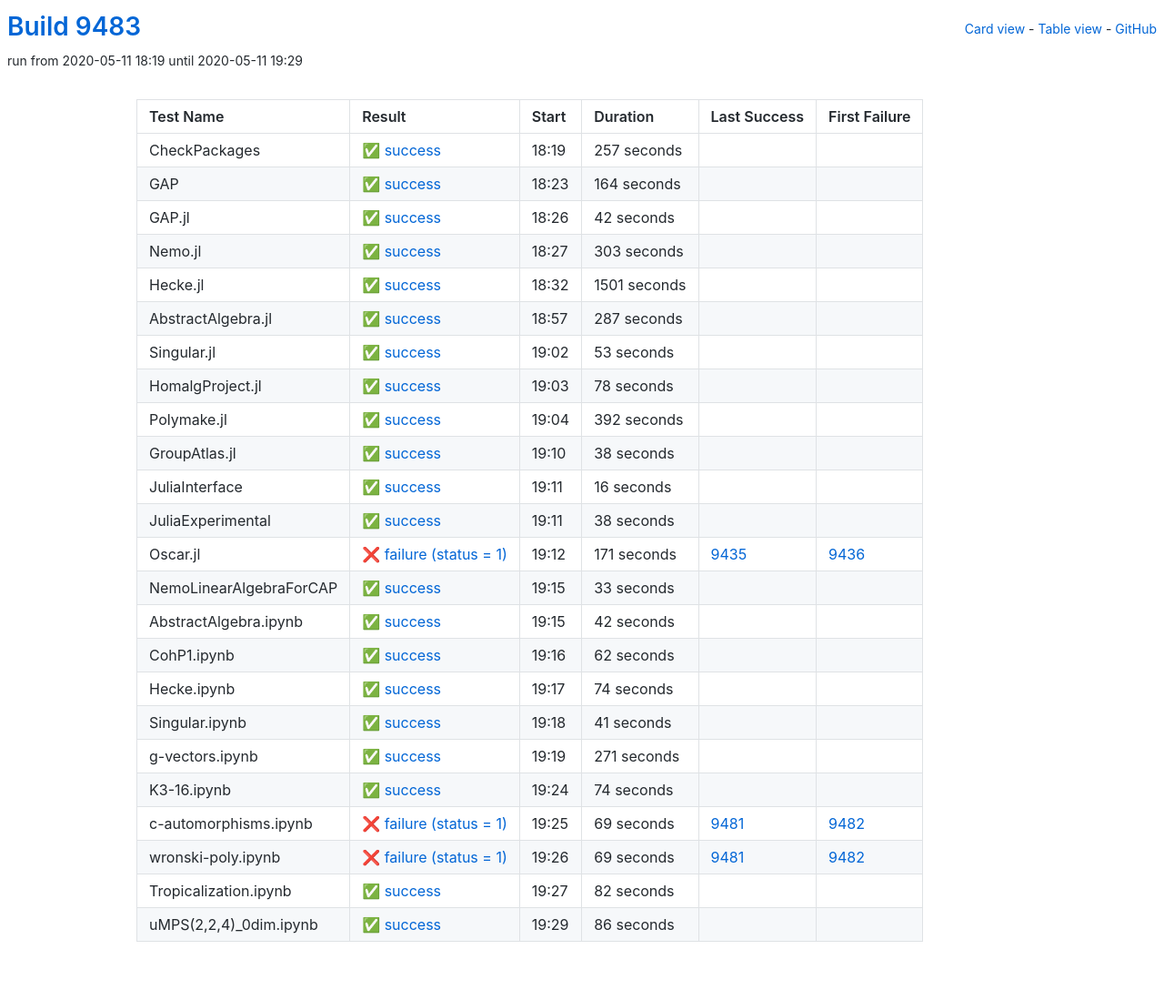
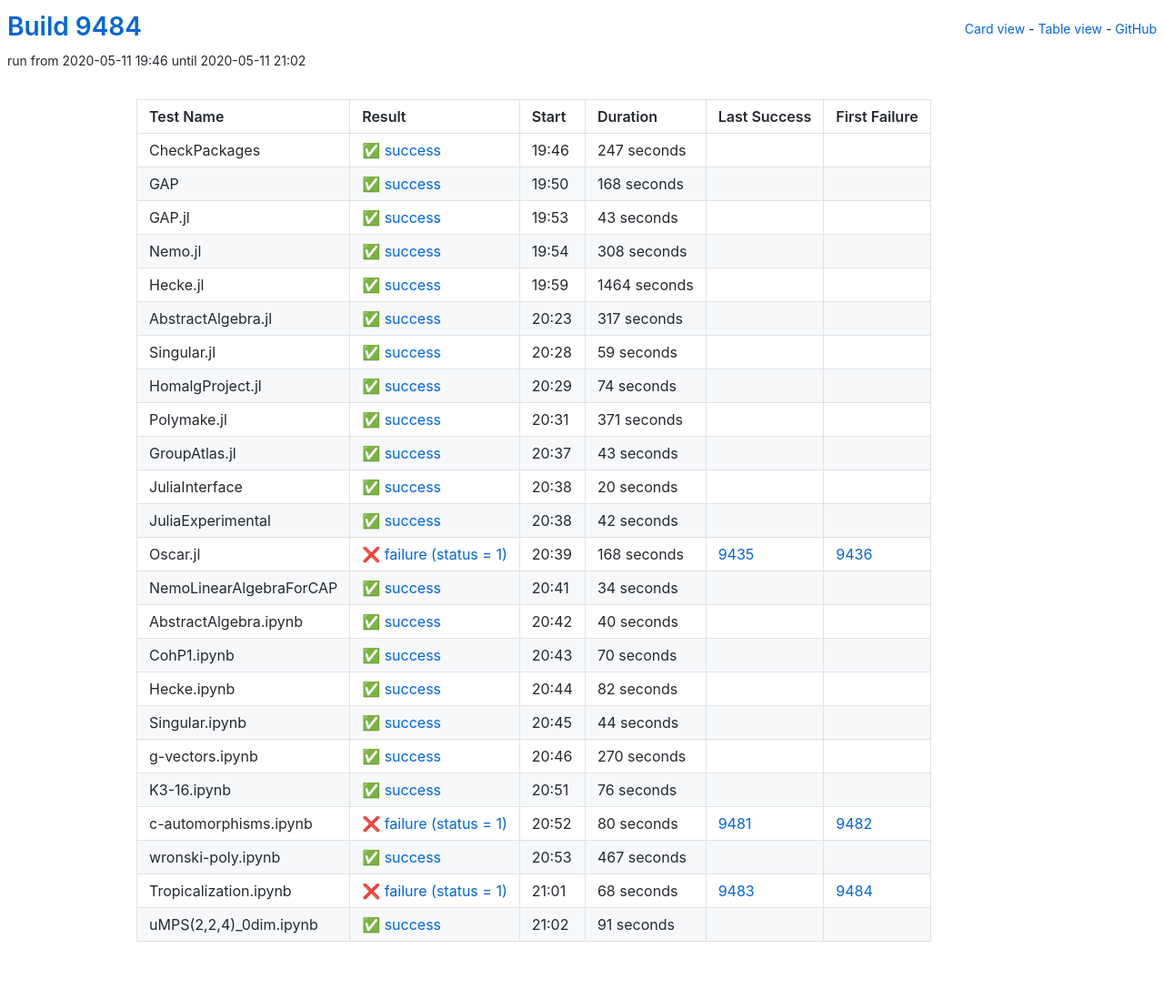
Before and after one commit to oscar-system/oscar-ci-status, a Jekyll site: the page built from table.html, in a window 1280 px wide. Shown: the whole page at 91% size. Built offline with Jekyll 4.4.1, drawn with Linux system fonts in a browser that asks for light colours.

Commit message:
Build 9484

```diff
--- a/_data/ci.yml
+++ b/_data/ci.yml
@@ -1,292 +1,292 @@
-build: 9483
-build_url: https://oscarci.mathematik.uni-kl.de/job/oscar/9483/
+build: 9484
+build_url: https://oscarci.mathematik.uni-kl.de/job/oscar/9484/
 job: oscar
 tests:
-- duration: 257
+- duration: 247
   exitcode: 0
   first_failure: false
   first_failure_url: null
   id: checkpackages
   last_success: false
   last_success_url: null
-  log: https://oscarci.mathematik.uni-kl.de/job/oscar/9483/artifact/logs/build-9483/CheckPackages.log
+  log: https://oscarci.mathematik.uni-kl.de/job/oscar/9484/artifact/logs/build-9484/CheckPackages.log
   name: CheckPackages
-  start: 2020-05-11 18:19
+  start: 2020-05-11 19:46
   status: success
   success: true
-- duration: 164
+- duration: 168
   exitcode: 0
   first_failure: false
   first_failure_url: null
   id: gap
   last_success: false
   last_success_url: null
-  log: https://oscarci.mathematik.uni-kl.de/job/oscar/9483/artifact/logs/build-9483/GAP.log
+  log: https://oscarci.mathematik.uni-kl.de/job/oscar/9484/artifact/logs/build-9484/GAP.log
   name: GAP
-  start: 2020-05-11 18:23
+  start: 2020-05-11 19:50
+  status: success
+  success: true
+- duration: 43
+  exitcode: 0
+  first_failure: false
+  first_failure_url: null
+  id: gap-jl
+  last_success: false
+  last_success_url: null
+  log: https://oscarci.mathematik.uni-kl.de/job/oscar/9484/artifact/logs/build-9484/GAP.jl.log
+  name: GAP.jl
+  start: 2020-05-11 19:53
+  status: success
+  success: true
+- duration: 308
+  exitcode: 0
+  first_failure: false
+  first_failure_url: null
+  id: nemo-jl
+  last_success: false
+  last_success_url: null
+  log: https://oscarci.mathematik.uni-kl.de/job/oscar/9484/artifact/logs/build-9484/Nemo.jl.log
+  name: Nemo.jl
+  start: 2020-05-11 19:54
+  status: success
+  success: true
+- duration: 1464
+  exitcode: 0
+  first_failure: false
+  first_failure_url: null
+  id: hecke-jl
+  last_success: false
+  last_success_url: null
+  log: https://oscarci.mathematik.uni-kl.de/job/oscar/9484/artifact/logs/build-9484/Hecke.jl.log
+  name: Hecke.jl
+  start: 2020-05-11 19:59
+  status: success
+  success: true
+- duration: 317
+  exitcode: 0
+  first_failure: false
+  first_failure_url: null
+  id: abstractalgebra-jl
+  last_success: false
+  last_success_url: null
+  log: https://oscarci.mathematik.uni-kl.de/job/oscar/9484/artifact/logs/build-9484/AbstractAlgebra.jl.log
+  name: AbstractAlgebra.jl
+  start: 2020-05-11 20:23
+  status: success
+  success: true
+- duration: 59
+  exitcode: 0
+  first_failure: false
+  first_failure_url: null
+  id: singular-jl
+  last_success: false
+  last_success_url: null
+  log: https://oscarci.mathematik.uni-kl.de/job/oscar/9484/artifact/logs/build-9484/Singular.jl.log
+  name: Singular.jl
+  start: 2020-05-11 20:28
+  status: success
+  success: true
+- duration: 74
+  exitcode: 0
+  first_failure: false
+  first_failure_url: null
+  id: homalgproject-jl
+  last_success: false
+  last_success_url: null
+  log: https://oscarci.mathematik.uni-kl.de/job/oscar/9484/artifact/logs/build-9484/HomalgProject.jl.log
+  name: HomalgProject.jl
+  start: 2020-05-11 20:29
+  status: success
+  success: true
+- duration: 371
+  exitcode: 0
+  first_failure: false
+  first_failure_url: null
+  id: polymake-jl
+  last_success: false
+  last_success_url: null
+  log: https://oscarci.mathematik.uni-kl.de/job/oscar/9484/artifact/logs/build-9484/Polymake.jl.log
+  name: Polymake.jl
+  start: 2020-05-11 20:31
+  status: success
+  success: true
+- duration: 43
+  exitcode: 0
+  first_failure: false
+  first_failure_url: null
+  id: groupatlas-jl
+  last_success: false
+  last_success_url: null
+  log: https://oscarci.mathematik.uni-kl.de/job/oscar/9484/artifact/logs/build-9484/GroupAtlas.jl.log
+  name: GroupAtlas.jl
+  start: 2020-05-11 20:37
+  status: success
+  success: true
+- duration: 20
+  exitcode: 0
+  first_failure: false
+  first_failure_url: null
+  id: juliainterface
+  last_success: false
+  last_success_url: null
+  log: https://oscarci.mathematik.uni-kl.de/job/oscar/9484/artifact/logs/build-9484/JuliaInterface.log
+  name: JuliaInterface
+  start: 2020-05-11 20:38
   status: success
   success: true
 - duration: 42
   exitcode: 0
   first_failure: false
   first_failure_url: null
-  id: gap-jl
-  last_success: false
-  last_success_url: null
-  log: https://oscarci.mathematik.uni-kl.de/job/oscar/9483/artifact/logs/build-9483/GAP.jl.log
-  name: GAP.jl
-  start: 2020-05-11 18:26
-  status: success
-  success: true
-- duration: 303
-  exitcode: 0
-  first_failure: false
-  first_failure_url: null
-  id: nemo-jl
-  last_success: false
-  last_success_url: null
-  log: https://oscarci.mathematik.uni-kl.de/job/oscar/9483/artifact/logs/build-9483/Nemo.jl.log
-  name: Nemo.jl
-  start: 2020-05-11 18:27
-  status: success
-  success: true
-- duration: 1501
-  exitcode: 0
-  first_failure: false
-  first_failure_url: null
-  id: hecke-jl
-  last_success: false
-  last_success_url: null
-  log: https://oscarci.mathematik.uni-kl.de/job/oscar/9483/artifact/logs/build-9483/Hecke.jl.log
-  name: Hecke.jl
-  start: 2020-05-11 18:32
-  status: success
-  success: true
-- duration: 287
-  exitcode: 0
-  first_failure: false
-  first_failure_url: null
-  id: abstractalgebra-jl
-  last_success: false
-  last_success_url: null
-  log: https://oscarci.mathematik.uni-kl.de/job/oscar/9483/artifact/logs/build-9483/AbstractAlgebra.jl.log
-  name: AbstractAlgebra.jl
-  start: 2020-05-11 18:57
-  status: success
-  success: true
-- duration: 53
-  exitcode: 0
-  first_failure: false
-  first_failure_url: null
-  id: singular-jl
-  last_success: false
-  last_success_url: null
-  log: https://oscarci.mathematik.uni-kl.de/job/oscar/9483/artifact/logs/build-9483/Singular.jl.log
-  name: Singular.jl
-  start: 2020-05-11 19:02
-  status: success
-  success: true
-- duration: 78
-  exitcode: 0
-  first_failure: false
-  first_failure_url: null
-  id: homalgproject-jl
-  last_success: false
-  last_success_url: null
-  log: https://oscarci.mathematik.uni-kl.de/job/oscar/9483/artifact/logs/build-9483/HomalgProject.jl.log
-  name: HomalgProject.jl
-  start: 2020-05-11 19:03
-  status: success
-  success: true
-- duration: 392
-  exitcode: 0
-  first_failure: false
-  first_failure_url: null
-  id: polymake-jl
-  last_success: false
-  last_success_url: null
-  log: https://oscarci.mathematik.uni-kl.de/job/oscar/9483/artifact/logs/build-9483/Polymake.jl.log
-  name: Polymake.jl
-  start: 2020-05-11 19:04
-  status: success
-  success: true
-- duration: 38
-  exitcode: 0
-  first_failure: false
-  first_failure_url: null
-  id: groupatlas-jl
-  last_success: false
-  last_success_url: null
-  log: https://oscarci.mathematik.uni-kl.de/job/oscar/9483/artifact/logs/build-9483/GroupAtlas.jl.log
-  name: GroupAtlas.jl
-  start: 2020-05-11 19:10
-  status: success
-  success: true
-- duration: 16
-  exitcode: 0
-  first_failure: false
-  first_failure_url: null
-  id: juliainterface
-  last_success: false
-  last_success_url: null
-  log: https://oscarci.mathematik.uni-kl.de/job/oscar/9483/artifact/logs/build-9483/JuliaInterface.log
-  name: JuliaInterface
-  start: 2020-05-11 19:11
-  status: success
-  success: true
-- duration: 38
-  exitcode: 0
-  first_failure: false
-  first_failure_url: null
   id: juliaexperimental
   last_success: false
   last_success_url: null
-  log: https://oscarci.mathematik.uni-kl.de/job/oscar/9483/artifact/logs/build-9483/JuliaExperimental.log
+  log: https://oscarci.mathematik.uni-kl.de/job/oscar/9484/artifact/logs/build-9484/JuliaExperimental.log
   name: JuliaExperimental
-  start: 2020-05-11 19:11
+  start: 2020-05-11 20:38
   status: success
   success: true
-- duration: 171
+- duration: 168
   exitcode: 1
   first_failure: 9436
   first_failure_url: https://oscarci.mathematik.uni-kl.de/job/oscar/9436/
   id: oscar-jl
   last_success: 9435
   last_success_url: https://oscarci.mathematik.uni-kl.de/job/oscar/9435/
-  log: https://oscarci.mathematik.uni-kl.de/job/oscar/9483/artifact/logs/build-9483/Oscar.jl.log
+  log: https://oscarci.mathematik.uni-kl.de/job/oscar/9484/artifact/logs/build-9484/Oscar.jl.log
   name: Oscar.jl
-  start: 2020-05-11 19:12
+  start: 2020-05-11 20:39
   status: failure
   success: false
-- duration: 33
+- duration: 34
   exitcode: 0
   first_failure: false
   first_failure_url: null
   id: nemolinearalgebraforcap
   last_success: false
   last_success_url: null
-  log: https://oscarci.mathematik.uni-kl.de/job/oscar/9483/artifact/logs/build-9483/NemoLinearAlgebraForCAP.log
+  log: https://oscarci.mathematik.uni-kl.de/job/oscar/9484/artifact/logs/build-9484/NemoLinearAlgebraForCAP.log
   name: NemoLinearAlgebraForCAP
-  start: 2020-05-11 19:15
+  start: 2020-05-11 20:41
   status: success
   success: true
-- duration: 42
+- duration: 40
   exitcode: 0
   first_failure: false
   first_failure_url: null
   id: abstractalgebra-ipynb
   last_success: false
   last_success_url: null
-  log: https://oscarci.mathematik.uni-kl.de/job/oscar/9483/artifact/logs/build-9483/AbstractAlgebra.ipynb.log
+  log: https://oscarci.mathematik.uni-kl.de/job/oscar/9484/artifact/logs/build-9484/AbstractAlgebra.ipynb.log
   name: AbstractAlgebra.ipynb
-  start: 2020-05-11 19:15
+  start: 2020-05-11 20:42
   status: success
   success: true
-- duration: 62
+- duration: 70
   exitcode: 0
   first_failure: false
   first_failure_url: null
   id: cohp1-ipynb
   last_success: false
   last_success_url: null
-  log: https://oscarci.mathematik.uni-kl.de/job/oscar/9483/artifact/logs/build-9483/CohP1.ipynb.log
+  log: https://oscarci.mathematik.uni-kl.de/job/oscar/9484/artifact/logs/build-9484/CohP1.ipynb.log
   name: CohP1.ipynb
-  start: 2020-05-11 19:16
+  start: 2020-05-11 20:43
   status: success
   success: true
-- duration: 74
+- duration: 82
   exitcode: 0
   first_failure: false
   first_failure_url: null
   id: hecke-ipynb
   last_success: false
   last_success_url: null
-  log: https://oscarci.mathematik.uni-kl.de/job/oscar/9483/artifact/logs/build-9483/Hecke.ipynb.log
+  log: https://oscarci.mathematik.uni-kl.de/job/oscar/9484/artifact/logs/build-9484/Hecke.ipynb.log
   name: Hecke.ipynb
-  start: 2020-05-11 19:17
+  start: 2020-05-11 20:44
   status: success
   success: true
-- duration: 41
+- duration: 44
   exitcode: 0
   first_failure: false
   first_failure_url: null
   id: singular-ipynb
   last_success: false
   last_success_url: null
-  log: https://oscarci.mathematik.uni-kl.de/job/oscar/9483/artifact/logs/build-9483/Singular.ipynb.log
+  log: https://oscarci.mathematik.uni-kl.de/job/oscar/9484/artifact/logs/build-9484/Singular.ipynb.log
   name: Singular.ipynb
-  start: 2020-05-11 19:18
+  start: 2020-05-11 20:45
   status: success
   success: true
-- duration: 271
+- duration: 270
   exitcode: 0
   first_failure: false
   first_failure_url: null
   id: g-vectors-ipynb
   last_success: false
   last_success_url: null
-  log: https://oscarci.mathematik.uni-kl.de/job/oscar/9483/artifact/logs/build-9483/g-vectors.ipynb.log
+  log: https://oscarci.mathematik.uni-kl.de/job/oscar/9484/artifact/logs/build-9484/g-vectors.ipynb.log
   name: g-vectors.ipynb
-  start: 2020-05-11 19:19
+  start: 2020-05-11 20:46
   status: success
   success: true
-- duration: 74
+- duration: 76
   exitcode: 0
   first_failure: false
   first_failure_url: null
   id: k3-16-ipynb
   last_success: false
   last_success_url: null
-  log: https://oscarci.mathematik.uni-kl.de/job/oscar/9483/artifact/logs/build-9483/K3-16.ipynb.log
+  log: https://oscarci.mathematik.uni-kl.de/job/oscar/9484/artifact/logs/build-9484/K3-16.ipynb.log
   name: K3-16.ipynb
-  start: 2020-05-11 19:24
+  start: 2020-05-11 20:51
   status: success
   success: true
-- duration: 69
+- duration: 80
   exitcode: 1
   first_failure: 9482
   first_failure_url: https://oscarci.mathematik.uni-kl.de/job/oscar/9482/
   id: c-automorphisms-ipynb
   last_success: 9481
   last_success_url: https://oscarci.mathematik.uni-kl.de/job/oscar/9481/
-  log: https://oscarci.mathematik.uni-kl.de/job/oscar/9483/artifact/logs/build-9483/c-automorphisms.ipynb.log
+  log: https://oscarci.mathematik.uni-kl.de/job/oscar/9484/artifact/logs/build-9484/c-automorphisms.ipynb.log
   name: c-automorphisms.ipynb
-  start: 2020-05-11 19:25
+  start: 2020-05-11 20:52
   status: failure
   success: false
-- duration: 69
-  exitcode: 1
-  first_failure: 9482
-  first_failure_url: https://oscarci.mathematik.uni-kl.de/job/oscar/9482/
-  id: wronski-poly-ipynb
-  last_success: 9481
-  last_success_url: https://oscarci.mathematik.uni-kl.de/job/oscar/9481/
-  log: https://oscarci.mathematik.uni-kl.de/job/oscar/9483/artifact/logs/build-9483/wronski-poly.ipynb.log
-  name: wronski-poly.ipynb
-  start: 2020-05-11 19:26
-  status: failure
-  success: false
-- duration: 82
+- duration: 467
   exitcode: 0
   first_failure: false
   first_failure_url: null
-  id: tropicalization-ipynb
+  id: wronski-poly-ipynb
   last_success: false
   last_success_url: null
-  log: https://oscarci.mathematik.uni-kl.de/job/oscar/9483/artifact/logs/build-9483/Tropicalization.ipynb.log
-  name: Tropicalization.ipynb
-  start: 2020-05-11 19:27
+  log: https://oscarci.mathematik.uni-kl.de/job/oscar/9484/artifact/logs/build-9484/wronski-poly.ipynb.log
+  name: wronski-poly.ipynb
+  start: 2020-05-11 20:53
   status: success
   success: true
-- duration: 86
+- duration: 68
+  exitcode: 1
+  first_failure: 9484
+  first_failure_url: https://oscarci.mathematik.uni-kl.de/job/oscar/9484/
+  id: tropicalization-ipynb
+  last_success: 9483
+  last_success_url: https://oscarci.mathematik.uni-kl.de/job/oscar/9483/
+  log: https://oscarci.mathematik.uni-kl.de/job/oscar/9484/artifact/logs/build-9484/Tropicalization.ipynb.log
+  name: Tropicalization.ipynb
+  start: 2020-05-11 21:01
+  status: failure
+  success: false
+- duration: 91
   exitcode: 0
   first_failure: false
   first_failure_url: null
   id: umps-2-2-4-0dim-ipynb
   last_success: false
   last_success_url: null
-  log: https://oscarci.mathematik.uni-kl.de/job/oscar/9483/artifact/logs/build-9483/uMPS-2-2-4-_0dim.ipynb.log
+  log: https://oscarci.mathematik.uni-kl.de/job/oscar/9484/artifact/logs/build-9484/uMPS-2-2-4-_0dim.ipynb.log
   name: uMPS(2,2,4)_0dim.ipynb
-  start: 2020-05-11 19:29
+  start: 2020-05-11 21:02
   status: success
   success: true
```
Also changed, not shown: README.md.
